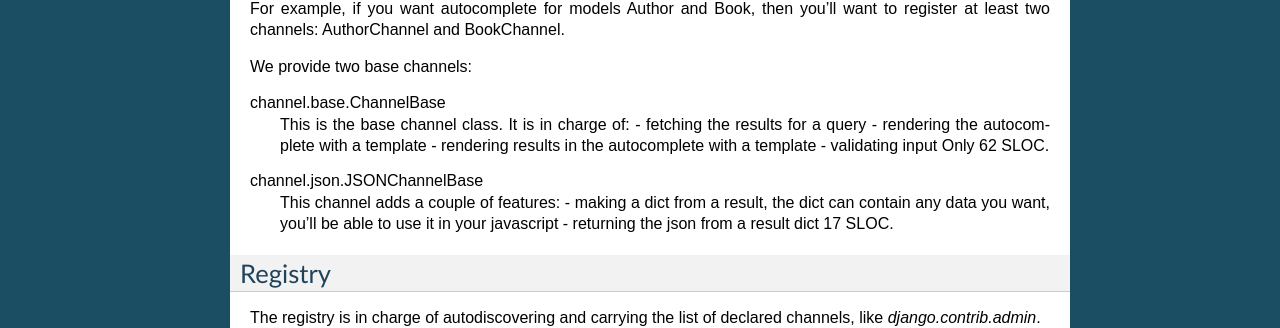
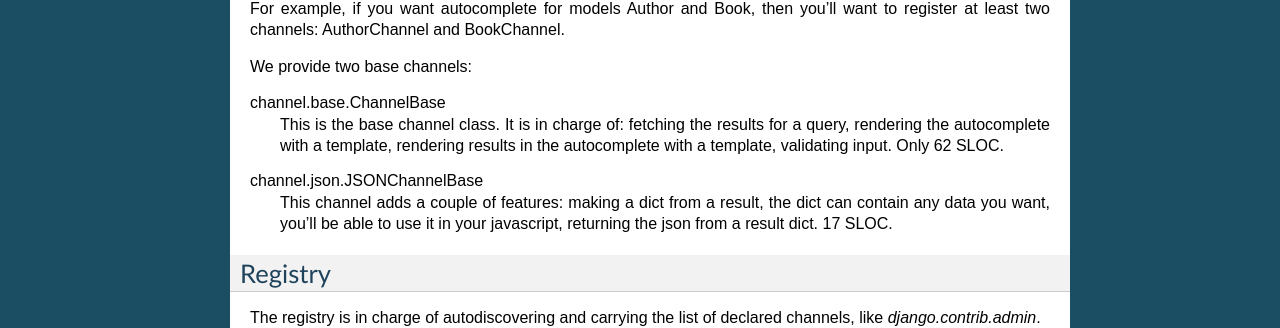
Before and after one commit to yourlabs/django-autocomplete-light, a Sphinx documentation site: the page built from docs/source/design.rst, in a window 1280 px wide. Shown: the part 928-1256 px from the top of the page. Built offline with Sphinx 7.4.7, drawn with Linux system fonts in a browser that asks for light colours.

Commit message:
Removed lists from definitions as this doesn't work very well in RST

```diff
--- a/docs/source/design.rst
+++ b/docs/source/design.rst
@@ -59,19 +59,14 @@ BookChannel.
 We provide two base channels:
 
 channel.base.ChannelBase
-    This is the base channel class. It is in charge of:
-    - fetching the results for a query
-    - rendering the autocomplete with a template
-    - rendering results in the autocomplete with a template
-    - validating input
-    Only 62 SLOC.
+    This is the base channel class. It is in charge of: fetching the results
+    for a query, rendering the autocomplete with a template, rendering results
+    in the autocomplete with a template, validating input. Only 62 SLOC.
 
 channel.json.JSONChannelBase
-    This channel adds a couple of features:
-    - making a dict from a result, the dict can contain any data you
-    want, you'll be able to use it in your javascript
-    - returning the json from a result dict
-    17 SLOC.
+    This channel adds a couple of features: making a dict from a result, the
+    dict can contain any data you want, you'll be able to use it in your
+    javascript, returning the json from a result dict. 17 SLOC.
 
 Registry
 --------
```
